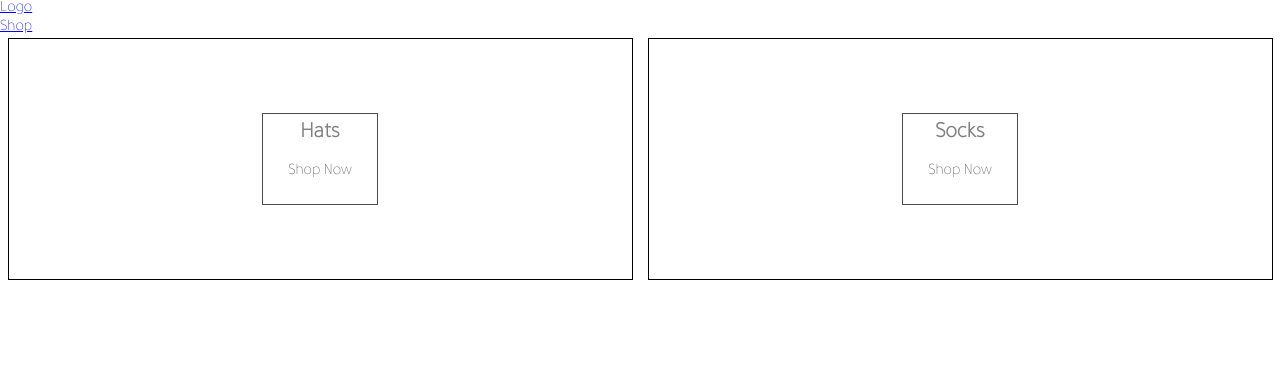
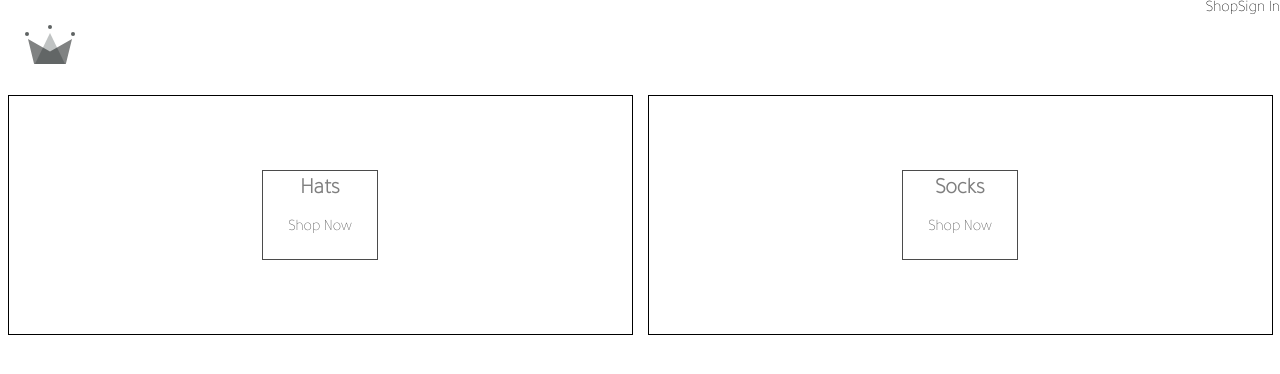
Before and after one commit to blakewright1/crwn-clothing-capstone, a React (Create React App) app: page / in a window 1280 px wide. Shown: the top 374 px of the page. Built offline with nearby package versions, Linux system fonts and the light colour scheme; the HTML template or start-up script is replaced by a standard one.

Commit message:
add logo and sign in page

```diff
--- a/package.json
+++ b/package.json
@@ -6,6 +6,7 @@
     "@testing-library/jest-dom": "^5.16.5",
     "@testing-library/react": "^13.4.0",
     "@testing-library/user-event": "^13.5.0",
+    "firebase": "^9.19.1",
     "react": "^18.2.0",
     "react-dom": "^18.2.0",
     "react-router-dom": "^6.9.0",
--- a/src/App.js
+++ b/src/App.js
@@ -2,6 +2,7 @@ import { Routes, Route } from 'react-router-dom';
 
 import Home from "./routes/home/home.component";
 import Navigation from './routes/navigation/navigation.component';
+import SignIn from './routes/sign-in/sign-in.component';
 import Shop from './components/shop/shop.component';
 
 const App = () => {
@@ -9,7 +10,8 @@ const App = () => {
     <Routes>
       <Route path='/' element={<Navigation />} >
         <Route index element={<Home />} />
-        <Route path='/shop' element={<Shop />}></Route>
+        <Route path='/shop' element={<Shop />} />
+        <Route path='/signin' element={<SignIn />} />
       </Route>
     </Routes>
   );
--- a/src/index.scss
+++ b/src/index.scss
@@ -9,3 +9,12 @@ code {
   font-family: source-code-pro, Menlo, Monaco, Consolas, 'Courier New',
     monospace;
 }
+
+a {
+  color: black;
+  text-decoration: none;
+}
+
+* {
+  box-sizing: border-box;
+}
--- a/src/routes/navigation/navigation.component.jsx
+++ b/src/routes/navigation/navigation.component.jsx
@@ -1,15 +1,19 @@
 import { Outlet, Link } from 'react-router-dom';
 import { Fragment } from 'react';
+import { ReactComponent as CrwnLogo } from '../../assets/crown.svg';
+
+import './navigation.styles.scss'
 
 const Navigation = () => {
     return (
         <Fragment>
             <div className='navigation'>
                 <Link className='logo-container' to='/'>
-                    <div>Logo</div>
+                    <CrwnLogo className='logo' />
                 </Link>
                 <div className='links-container'>
                     <Link className='link' to='/shop'>Shop</Link>
+                    <Link className='link' to='/signin'>Sign In</Link>
 
                 </div>
             </div>
--- /dev/null
+++ b/src/routes/navigation/navigation.styles.scss
@@ -0,0 +1,26 @@
+.navigation {
+    height: 70px;
+    width: 100%;
+    display: flex;
+    justify-content: space-between;
+    margin-bottom: 25px;
+
+    .logo-container {
+        height: 100%;
+        width: 70px;
+        padding: 25px;
+    }
+
+    .nav-links-container {
+        width: 50%;
+        height: 100%;
+        display: flex;
+        align-items: center;
+        justify-content: flex-end;
+
+        .nav-link {
+            padding: 10px 15px;
+            cursor: pointer;
+        }
+    }
+}
--- /dev/null
+++ b/src/routes/sign-in/sign-in.component.jsx
@@ -0,0 +1,9 @@
+const SignIn = () => {
+    return (
+        <div>
+            <h1>Sign in page</h1>
+        </div>
+    )
+}
+
+export default SignIn;
```
Also changed, not shown: src/assets/crown.svg (added), 1 other file (tests, documents, lock files or other folders).
